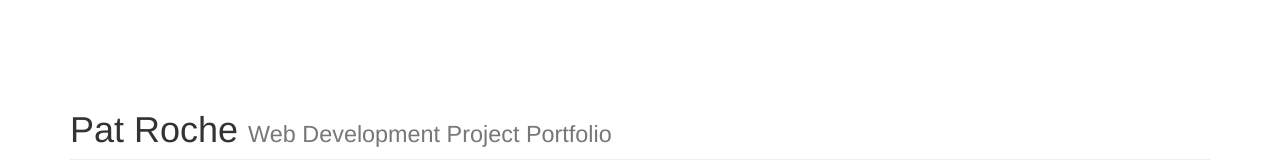
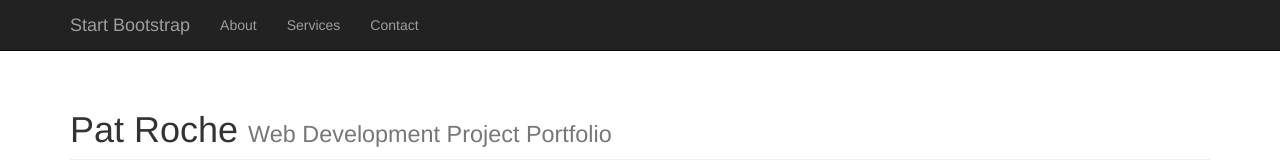
Before and after one commit to 1patroche/1patroche.github.io, a plain HTML site: page index.html in a window 1280 px wide. Shown: the top 160 px of the page. Drawn offline with Linux system fonts and the light colour scheme.

Commit message:
Added the navigation back in

```diff
--- a/index.html
+++ b/index.html
@@ -27,6 +27,39 @@
 </head>
 
 <body>
+
+    <!-- Navigation -->
+    <nav class="navbar navbar-inverse navbar-fixed-top" role="navigation">
+        <div class="container">
+            <!-- Brand and toggle get grouped for better mobile display -->
+            <div class="navbar-header">
+                <button type="button" class="navbar-toggle" data-toggle="collapse" data-target="#bs-example-navbar-collapse-1">
+                    <span class="sr-only">Toggle navigation</span>
+                    <span class="icon-bar"></span>
+                    <span class="icon-bar"></span>
+                    <span class="icon-bar"></span>
+                </button>
+                <a class="navbar-brand" href="#">Start Bootstrap</a>
+            </div>
+            <!-- Collect the nav links, forms, and other content for toggling -->
+            <div class="collapse navbar-collapse" id="bs-example-navbar-collapse-1">
+                <ul class="nav navbar-nav">
+                    <li>
+                        <a href="#">About</a>
+                    </li>
+                    <li>
+                        <a href="#">Services</a>
+                    </li>
+                    <li>
+                        <a href="#">Contact</a>
+                    </li>
+                </ul>
+            </div>
+            <!-- /.navbar-collapse -->
+        </div>
+        <!-- /.container -->
+    </nav>
+
 
     <!-- Page Content -->
     <div class="container">
```
